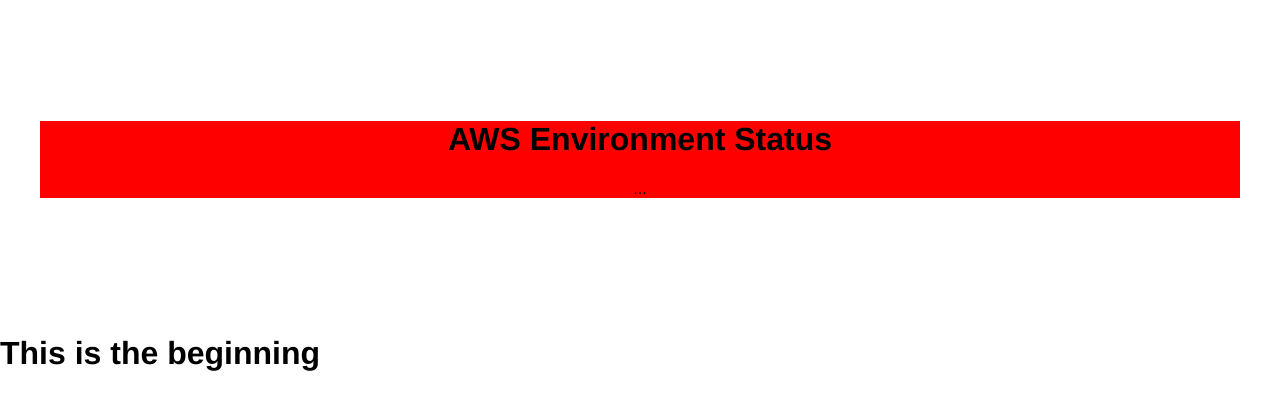
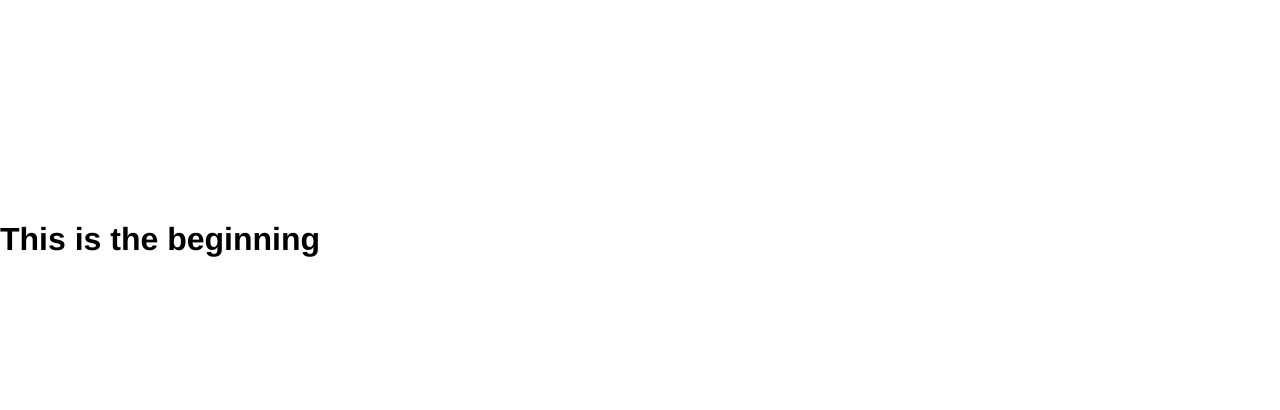
Before and after one commit to danguerra8282/examples, a Flask app: page / in a window 1280 px wide. Shown: the top 410 px of the page. Run offline with Flask 3, Linux system fonts and the light colour scheme.

Commit message:
Update home.html

```diff
--- a/containers/flask/aws_environment_status/templates/home.html
+++ b/containers/flask/aws_environment_status/templates/home.html
@@ -1,7 +1,11 @@
 {% extends "layout.html" %}
 {% block content %}
-  <div class="home">
-    <h1>AWS Environment Status</h1>
-    <p>...</p>
-  </div>
+<head>
+  <title>Home</title>
+  <link rel="stylesheet" href="{{ url_for('static', filename='css/main.css') }}">
+</head>
+<div class="home">
+  <!-- <h1 style="color: black">*This is not a live page currently.  Be sure to refresh to capture the most recent information.</h1> -->
+</div>
+
 {% endblock %}
```
